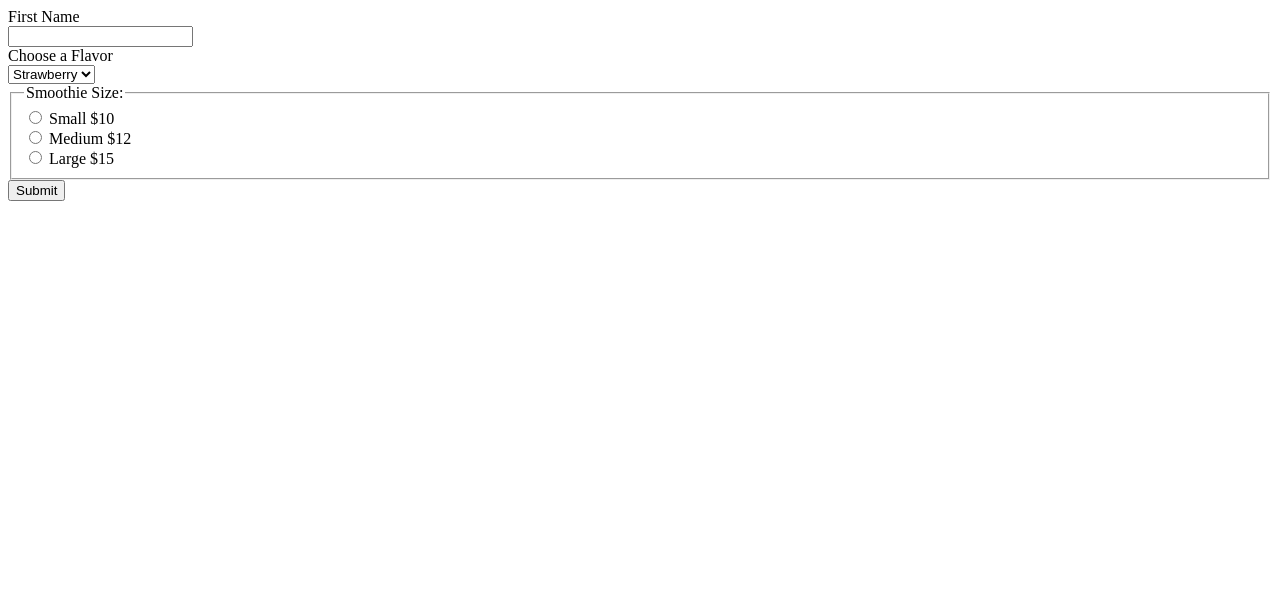
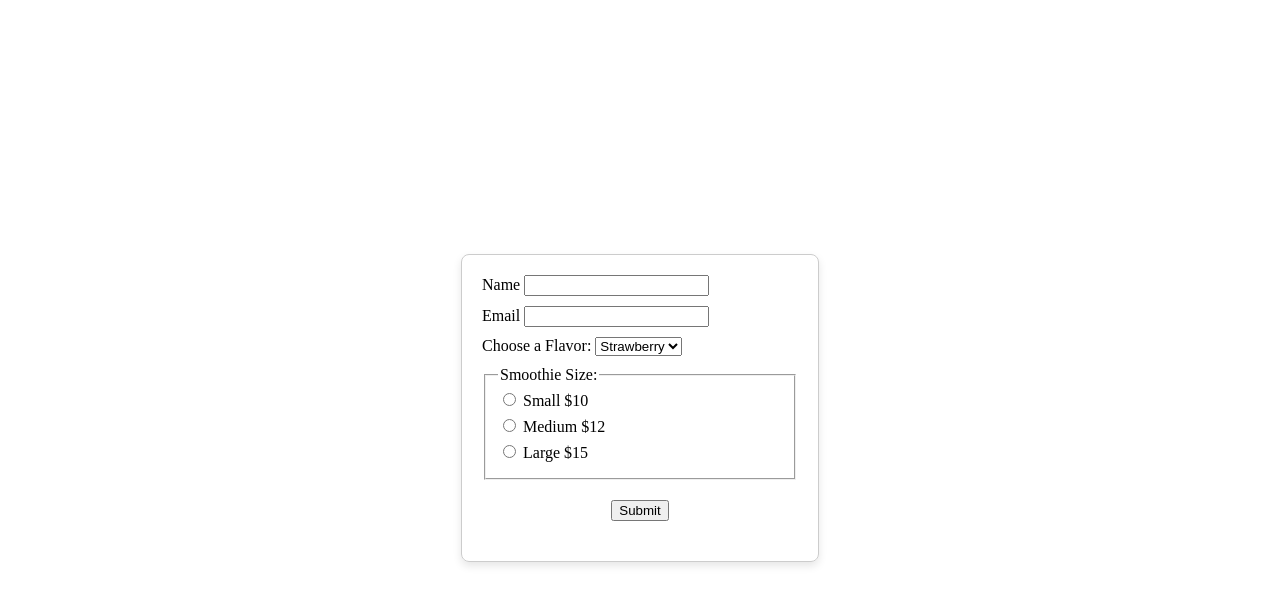
Before and after one commit to CarPrograming/Assignment-2, a plain HTML site: page index.html in a window 1280 px wide. Drawn offline with Linux system fonts and the light colour scheme.

Commit message:
Creating basic Css for my form and adding email field to my form

```diff
--- /dev/null
+++ b/CSS/Style.css
@@ -0,0 +1,28 @@
+body{
+    display: flex;
+    justify-content: center;
+    align-items: center;
+    min-height: 100vh;
+
+}
+
+form{
+
+    align-items: center;
+    width: 25%;
+    height: auto;
+    padding: 20px;
+    border: 1px solid #ccc;
+    border-radius: 8px;
+    box-shadow: 0 4px 8px rgba(0, 0, 0, 0.1);
+}
+
+label,input, select,fieldset,option{
+    margin-bottom: 10px;
+}
+
+form #butonSubmit {
+    display: flex;
+    justify-content: center;
+    margin: 20px auto;
+}
--- a/index.html
+++ b/index.html
@@ -2,21 +2,29 @@
 <html lang="en">
 
 <head>
+
+
     <meta charset="UTF-8">
     <meta name="viewport" content="width=device-width, initial-scale=1.0">
-    <title>Document</title>
+    <title>Form</title>
+    <link rel="stylesheet" href="CSS/Style.css">
+
 </head>
-
 <body>
     <form>
-        <label for="fName" required>First Name</label><br>
-        <input type="text" id="fName"><br>
-        <label for="Smoothie">Choose a Flavor</label><br>
+        <label for="fName" >Name</label>
+        <input type="text" id="fName" required><br>
+
+        <label for="email">Email</label>
+        <input type="email" id="email" name="email" required><br>
+
+        <label for="Smoothie">Choose a Flavor:</label>
         <select name="smoothieType" id="Smothie" required>
             <option value="Strawberry">Strawberry</option>
             <option value="Chocolate">Chocolate</option>
             <option value="Cookie">Cookie</option>
-        </select><br>
+        </select>
+        <br>
         <fieldset>
             <legend>Smoothie Size:</legend>
             <input type="radio" id="smoothieSmall" name="smoothieSize" value="Small" required>
@@ -26,7 +34,7 @@
             <input type="radio" id="smoothieLarge" name="smoothieSize" value="Large">
             <label for="SmoothieLarge">Large $15</label><br>
         </fieldset>
-        <input type="submit" value="Submit">
+        <input type="submit" id="butonSubmit" value="Submit">
     </form>
 </body>
 
```
Lines whose indentation alone changed are shown as unchanged.
